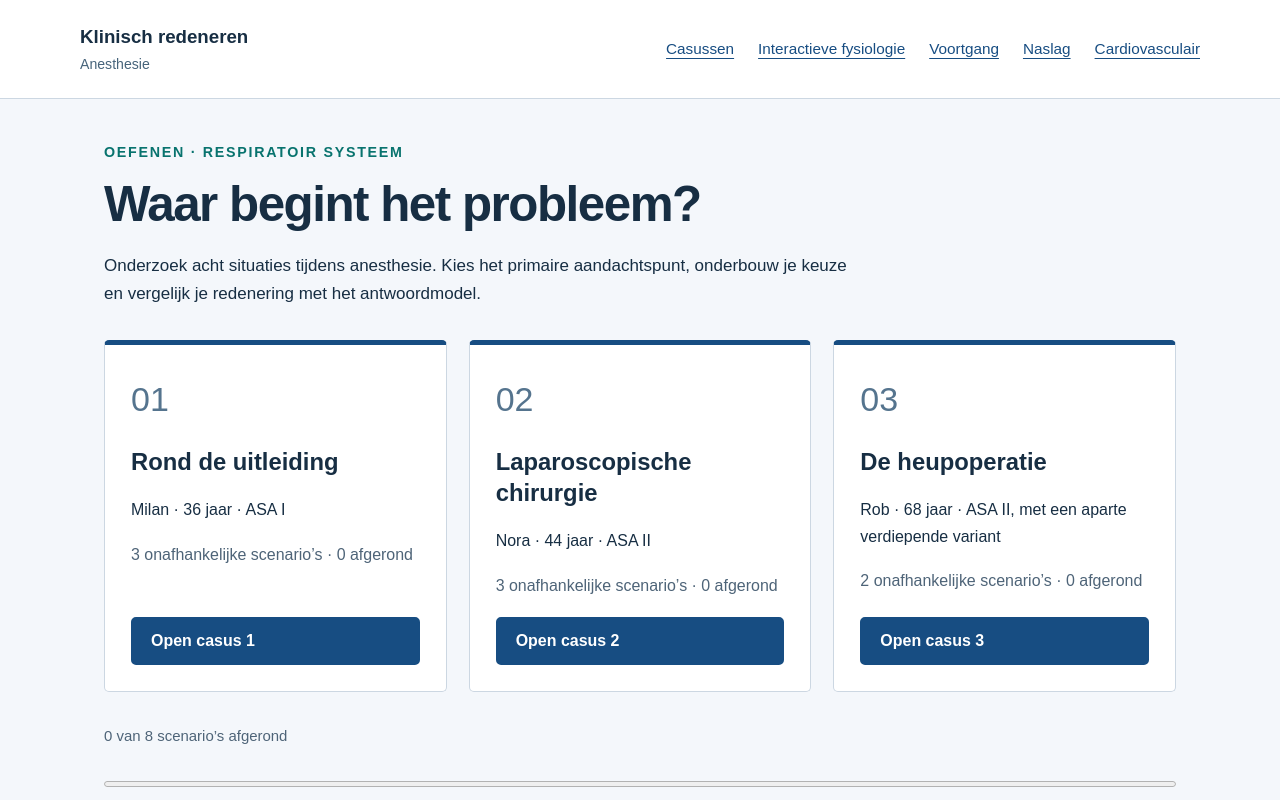
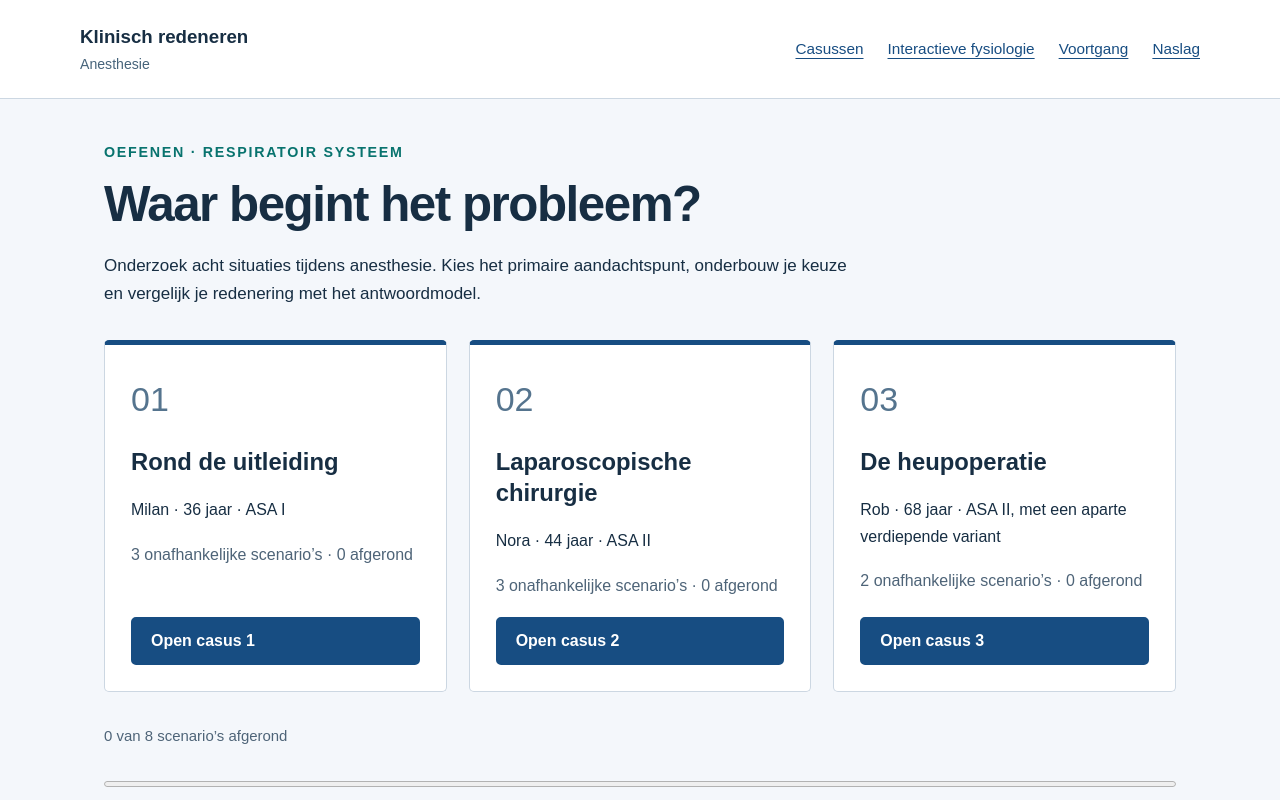
Before and after one commit to jonahhill80-HvA/respiratoir-oefenen, a plain HTML site: page index.html in a window 1280 px wide. Shown: the top 800 px of the page. Drawn offline with Linux system fonts and the light colour scheme.

Commit message:
Verwijder navigatie naar verplaatste cardiovasculaire les

```diff
--- a/index.html
+++ b/index.html
@@ -1,2 +1,2 @@
 <!doctype html>
-<html lang="nl"><head><meta charset="utf-8"><meta name="viewport" content="width=device-width,initial-scale=1"><meta name="description" content="Oefen klinisch redeneren over het respiratoir systeem tijdens anesthesie. Drie casussen met acht scenario’s en feedback."><title>Respiratoir systeem · Klinisch redeneren</title><link rel="stylesheet" href="style.css"><script src="data.js" defer></script><script src="app.js" defer></script></head><body><a class="skip" href="#main">Naar de inhoud</a><header><a class="brand" href="#">Klinisch redeneren <span>Anesthesie</span></a><nav aria-label="Hoofdnavigatie"><a href="#">Casussen</a><a href="#fysiologie">Interactieve fysiologie</a><a href="#overzicht">Voortgang</a><a href="#uitleg">Naslag</a><a href="cardiovasculair-klinisch-redeneren/">Cardiovasculair</a></nav></header><main id="main" tabindex="-1"></main><footer>Respiratoir systeem · Lesmateriaal Jonah Hill<br><span id="storage-note">Je antwoorden blijven in deze browser. Er worden geen resultaten naar een docent verzonden.</span></footer><noscript>Schakel JavaScript in om de oefeningen te gebruiken.</noscript></body></html>
+<html lang="nl"><head><meta charset="utf-8"><meta name="viewport" content="width=device-width,initial-scale=1"><meta name="description" content="Oefen klinisch redeneren over het respiratoir systeem tijdens anesthesie. Drie casussen met acht scenario’s en feedback."><title>Respiratoir systeem · Klinisch redeneren</title><link rel="stylesheet" href="style.css"><script src="data.js" defer></script><script src="app.js" defer></script></head><body><a class="skip" href="#main">Naar de inhoud</a><header><a class="brand" href="#">Klinisch redeneren <span>Anesthesie</span></a><nav aria-label="Hoofdnavigatie"><a href="#">Casussen</a><a href="#fysiologie">Interactieve fysiologie</a><a href="#overzicht">Voortgang</a><a href="#uitleg">Naslag</a></nav></header><main id="main" tabindex="-1"></main><footer>Respiratoir systeem · Lesmateriaal Jonah Hill<br><span id="storage-note">Je antwoorden blijven in deze browser. Er worden geen resultaten naar een docent verzonden.</span></footer><noscript>Schakel JavaScript in om de oefeningen te gebruiken.</noscript></body></html>
```
